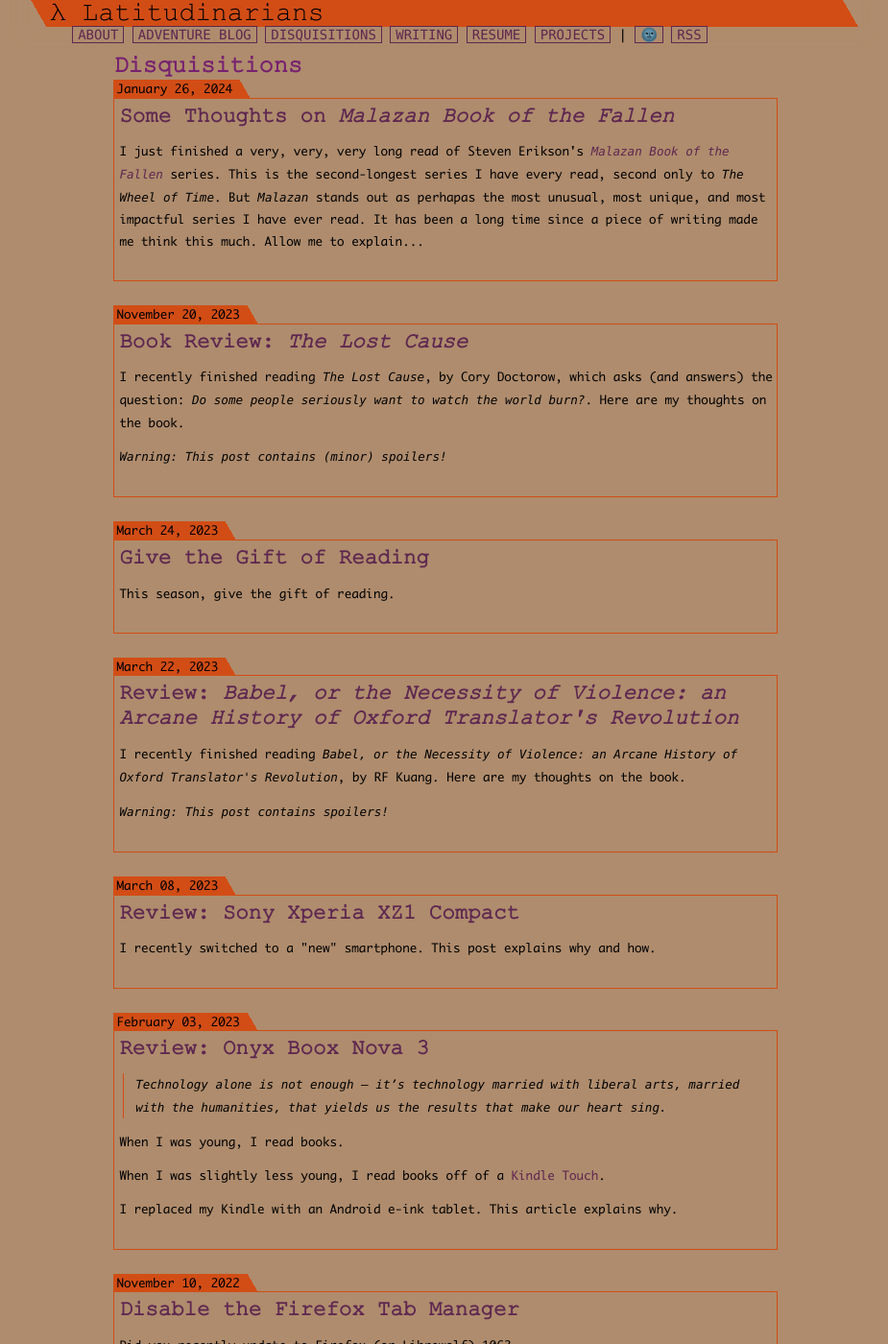
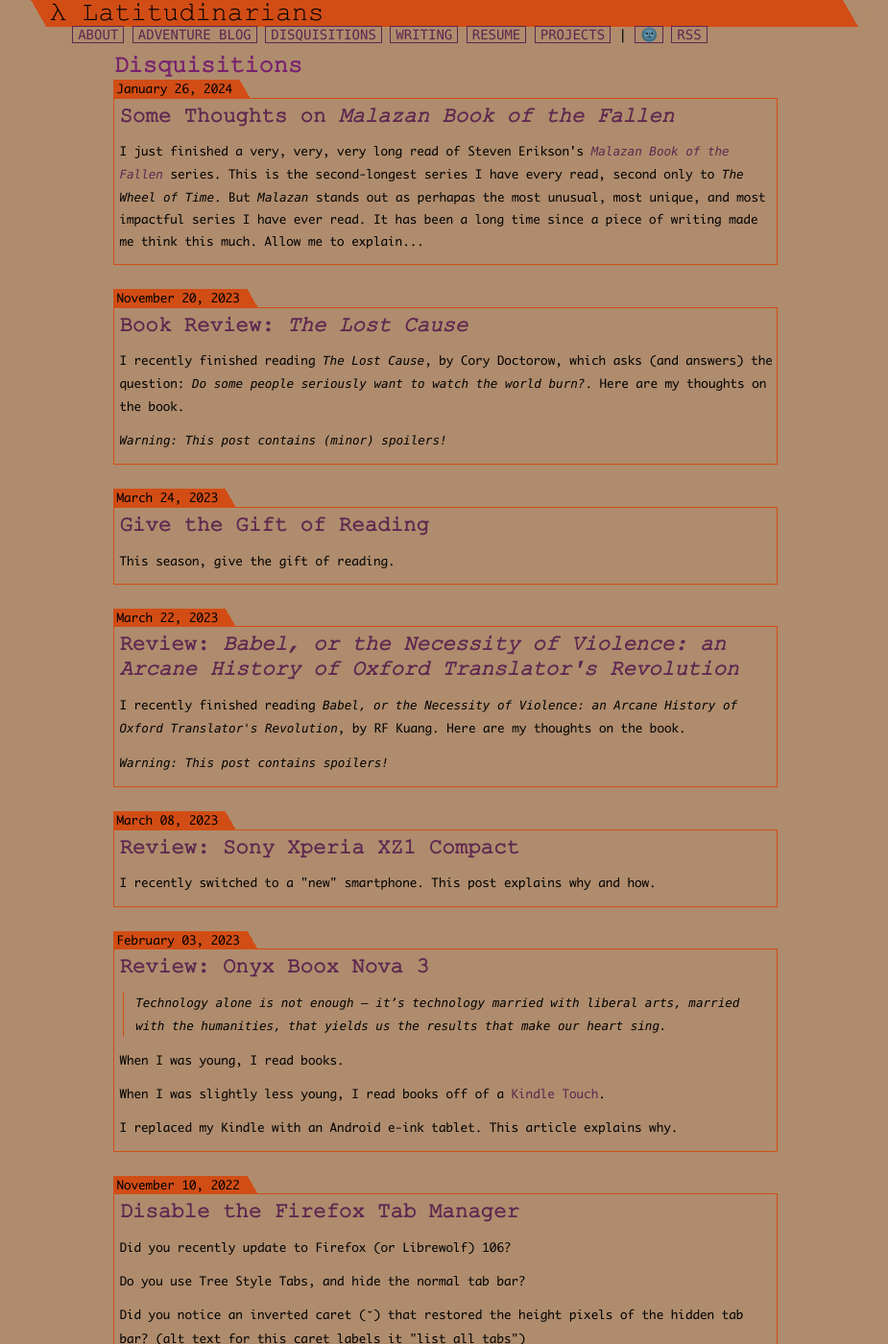
Before and after one commit to nathan-contino/nathan-contino.github.io, a Jekyll site: the page built from _pages/techblog.html, in a window 1280 px wide and 1400 px high. Shown: the whole window at 96% size, without its empty margins (176-1101 px from the left). Built offline with Jekyll 4.4.1, drawn with Linux system fonts in a browser that asks for light colours.

Commit message:
no p in blog-date

```diff
--- a/_pages/techblog.html
+++ b/_pages/techblog.html
@@ -8,14 +8,13 @@ permalink: /techblog/
     {% for post in site.posts %}
       {% if post.categories contains "techblog" %}
         <slant>
-        <blog-date><p>{{ post.date | date: '%B %d, %Y' }}</p></blog-date>
+        <blog-date><div>{{ post.date | date: '%B %d, %Y' }}</div></blog-date>
         </slant>
         <div class="blog-post">
           <h2><a href="{{ post.url }}">{{ post.title }}</a></h2>
-          <p class="summary">
+          <p>
+          {{ post.excerpt }}
           </p>
-          {{ post.excerpt }}
-          <br>
         </div>
       {% endif %}
     {% endfor %}
--- a/_stylesheets/lite.css
+++ b/_stylesheets/lite.css
@@ -539,6 +539,8 @@ a.nostyle:visited {
   color: inherit;
 }
 
+/* blog post folder-ish style */
+
 .blog-post {
   border: 1px solid var(--mainalternative);
   padding-left: 5px;
@@ -550,7 +552,7 @@ blog-date {
   display: flex;
 }
 
-blog-date > p {
+blog-date > div {
   background-color: var(--mainalternative);
   line-height: 1em;
   margin-top: 0px;
```
Also changed, not shown: _pages/blog.html (+3 -4 lines).
